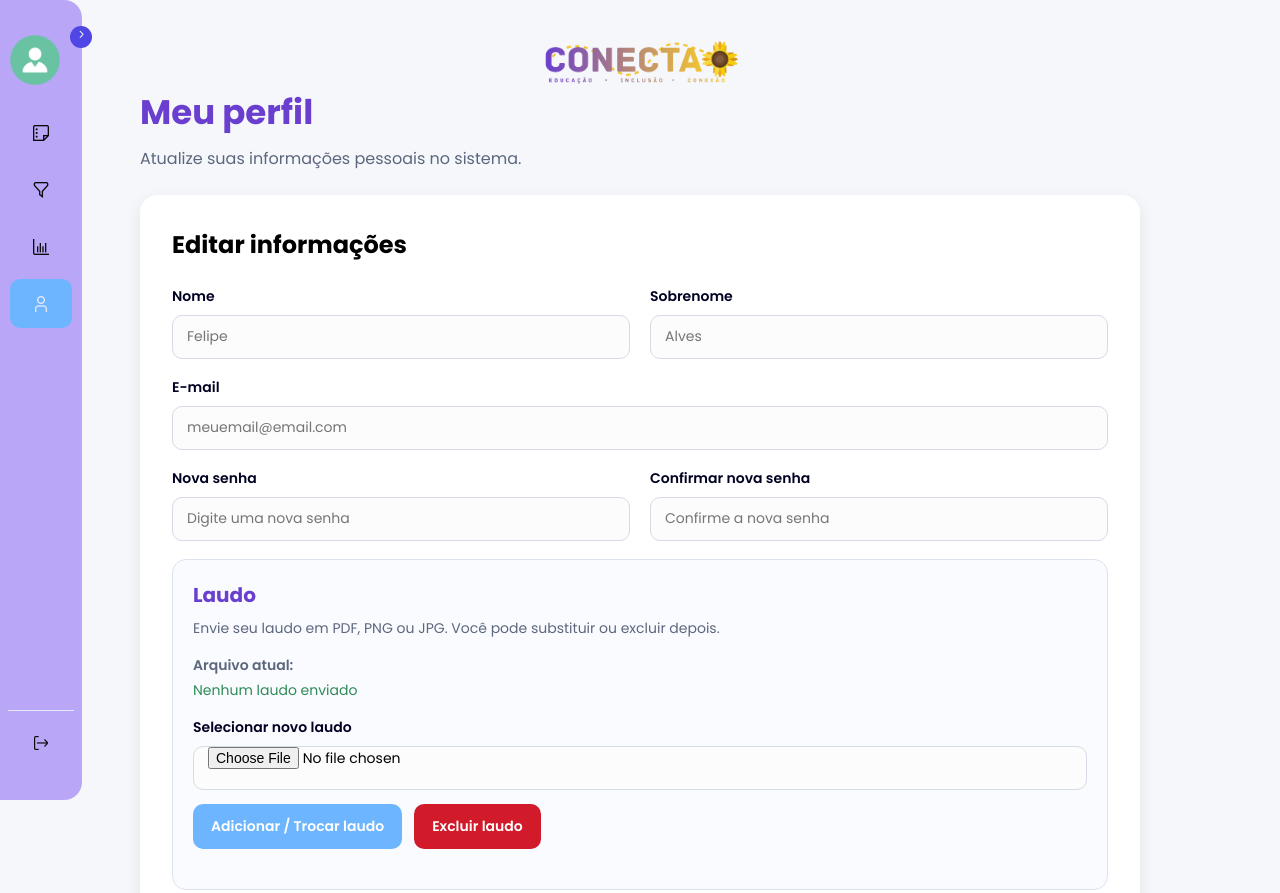
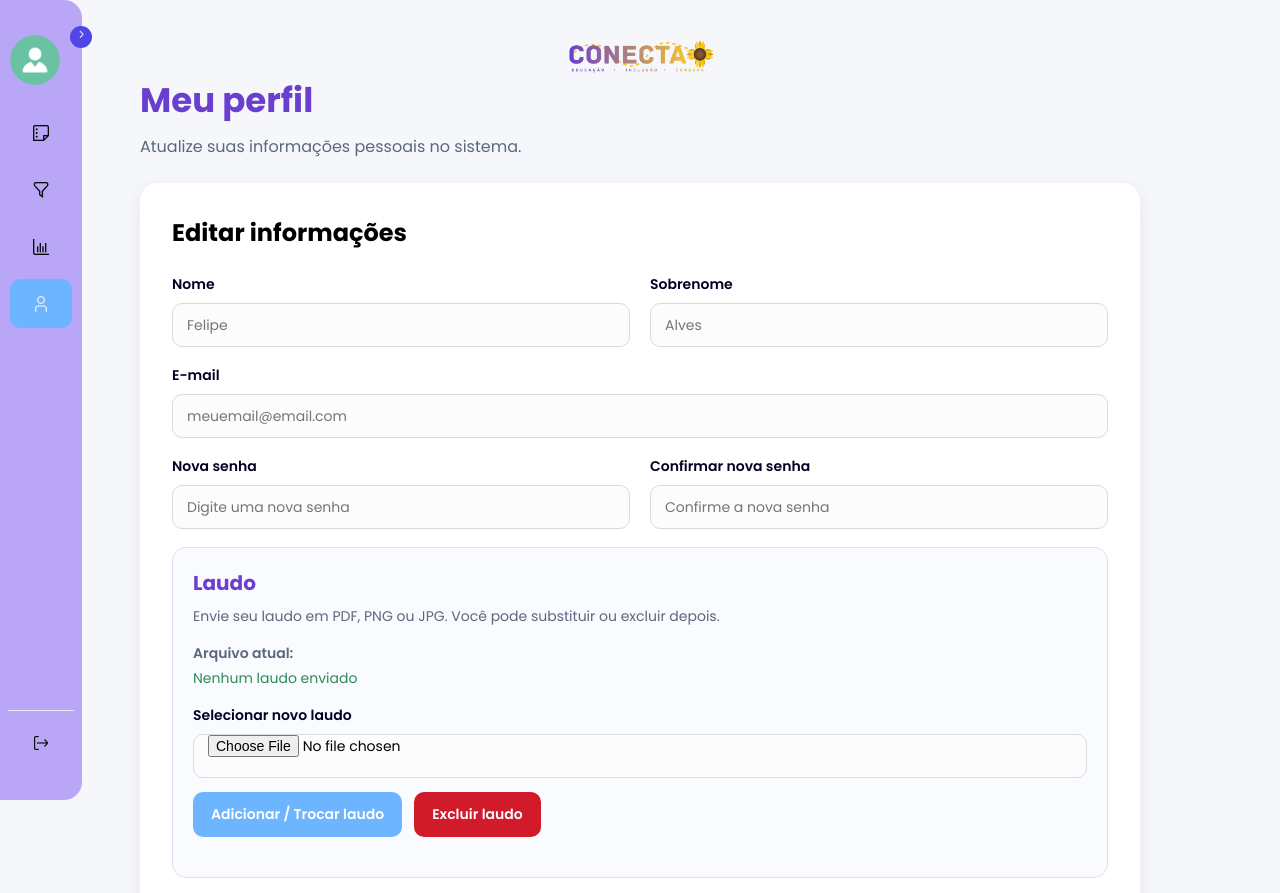
Before and after one commit to jardim-ana/Incluime, a website: page public/perfil-aluno.html in a window 1280 px wide. Shown: the top 893 px of the page. Drawn offline with nearby package versions, Linux system fonts and the light colour scheme.

Commit message:
melhoria: tamanho da imagem

```diff
--- a/public/perfil-aluno.html
+++ b/public/perfil-aluno.html
@@ -65,7 +65,7 @@
             </div>
     </nav>
     <main class="area-perfil">
-         <img src="assets/imgs/conecta_logo_transparente.png" alt="" width="200px">
+         <img src="assets/imgs/conecta_logo_transparente.png" alt="" width="150px">
         <section class="cabecalho-perfil">
             <h1>Meu perfil</h1>
             <p>Atualize suas informações pessoais no sistema.</p>
```
